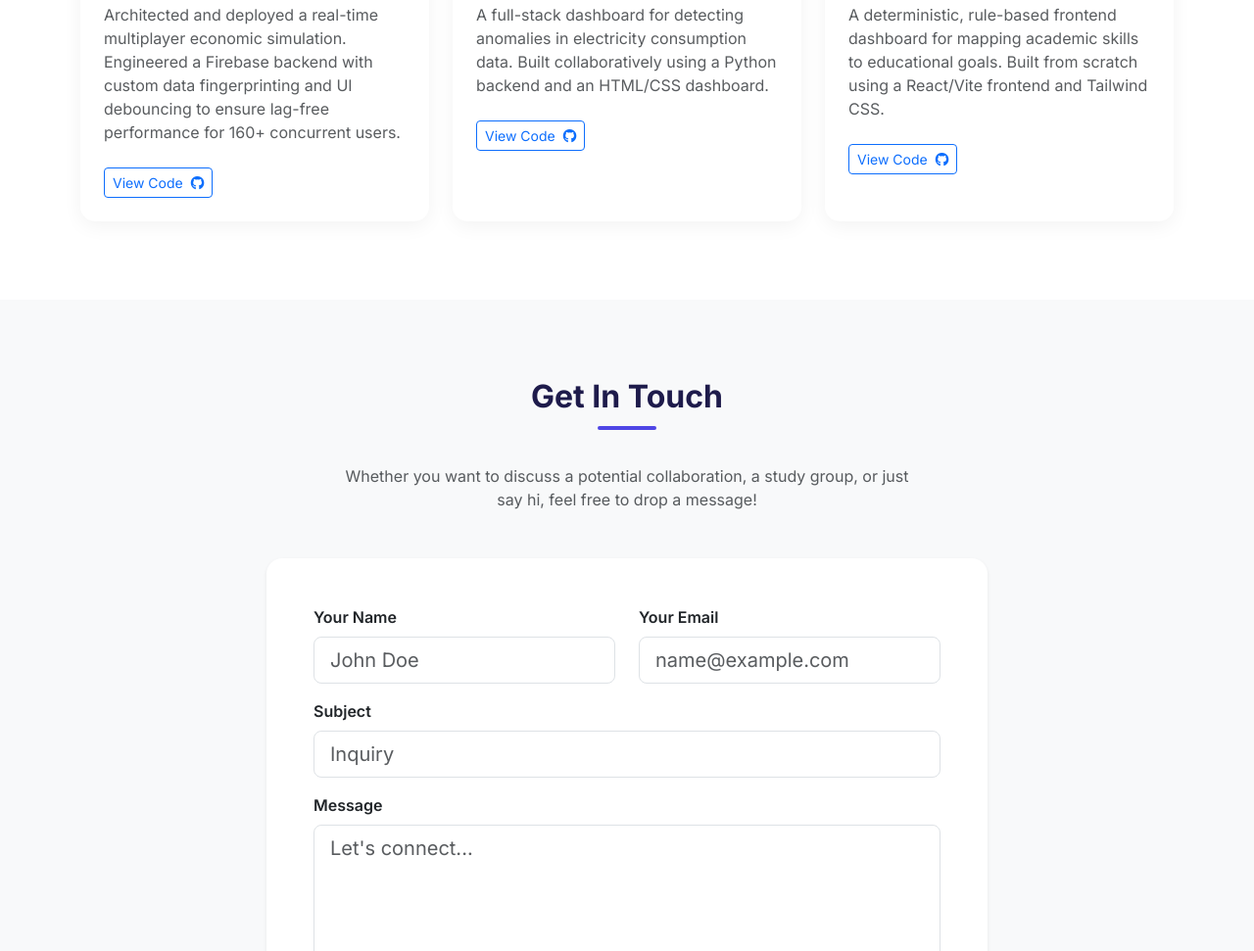
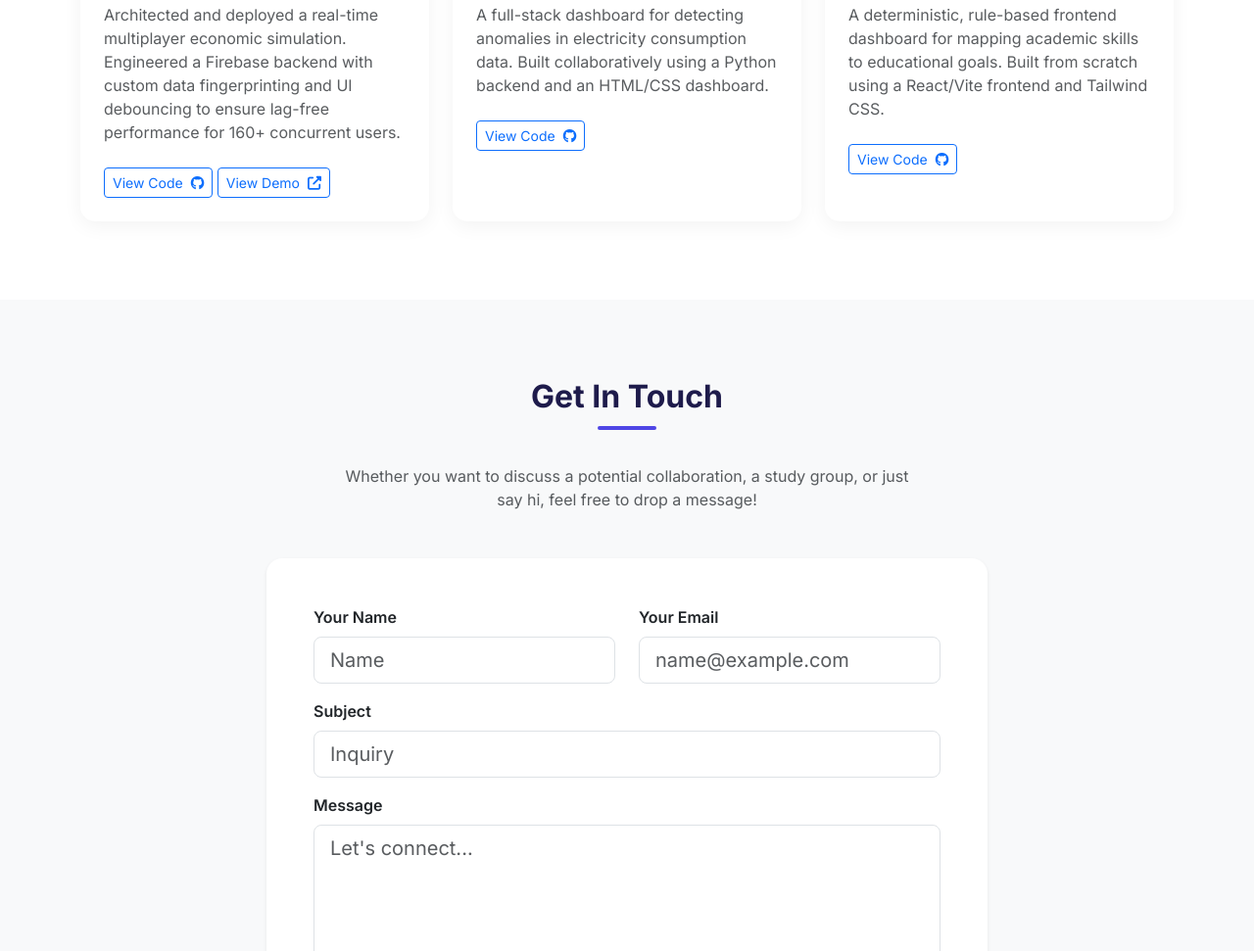
Before and after one commit to Mahir-boss/Personal-Portfolio, a plain HTML site: page index.html in a window 1280 px wide. Shown: the part 2814-3785 px from the top of the page at 98% size. Drawn offline with nearby package versions, Linux system fonts and the light colour scheme.

Commit message:
BB live demo

```diff
--- a/index.html
+++ b/index.html
@@ -317,6 +317,8 @@
                             <h5 class="card-title fw-bold mt-2">Boardroom Billionaires Platform</h5>
                             <p class="card-text text-muted">Architected and deployed a real-time multiplayer economic simulation. Engineered a Firebase backend with custom data fingerprinting and UI debouncing to ensure lag-free performance for 160+ concurrent users.</p>
                             <a href="https://github.com/Mahir-boss/Boardroom-Billionaires" class="btn btn-outline-primary btn-sm mt-2">View Code <i class="fab fa-github ms-1"></i></a>
+                            <a href="https://boardroom-billionaires.ine-ace.co.in/" class="btn btn-outline-primary btn-sm mt-2">View Demo <i class="fas fa-external-link-alt ms-1"></i></a>
+
                         </div>
                     </div>
                 </div>
@@ -371,7 +373,7 @@
                             <div class="row">
                                 <div class="col-md-6 mb-3">
                                     <label for="name" class="form-label fw-semibold">Your Name</label>
-                                    <input type="text" class="form-control form-control-lg" id="name" placeholder="John Doe" required>
+                                    <input type="text" class="form-control form-control-lg" id="name" placeholder="Name" required>
                                 </div>
                                 <div class="col-md-6 mb-3">
                                     <label for="email" class="form-label fw-semibold">Your Email</label>
```
